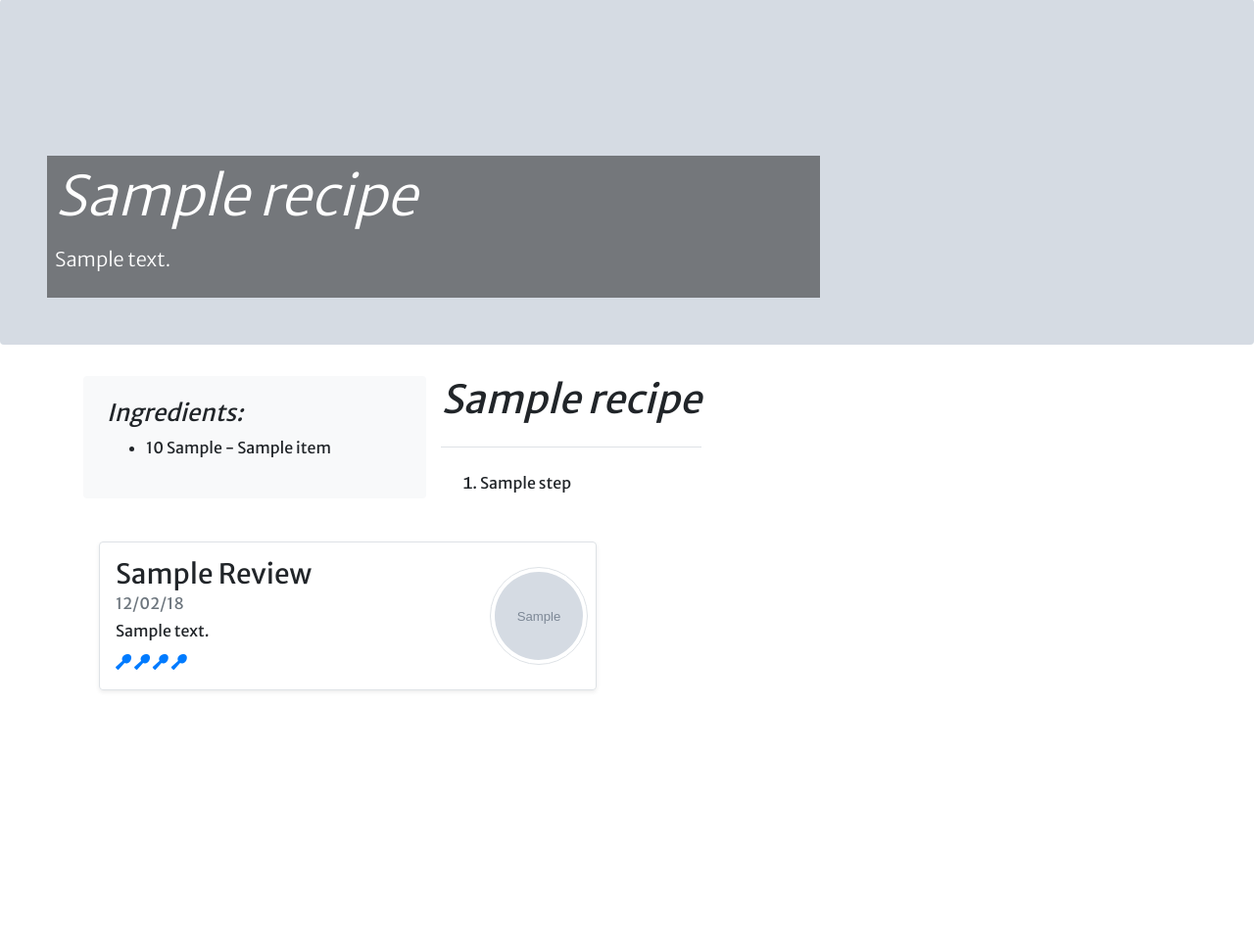
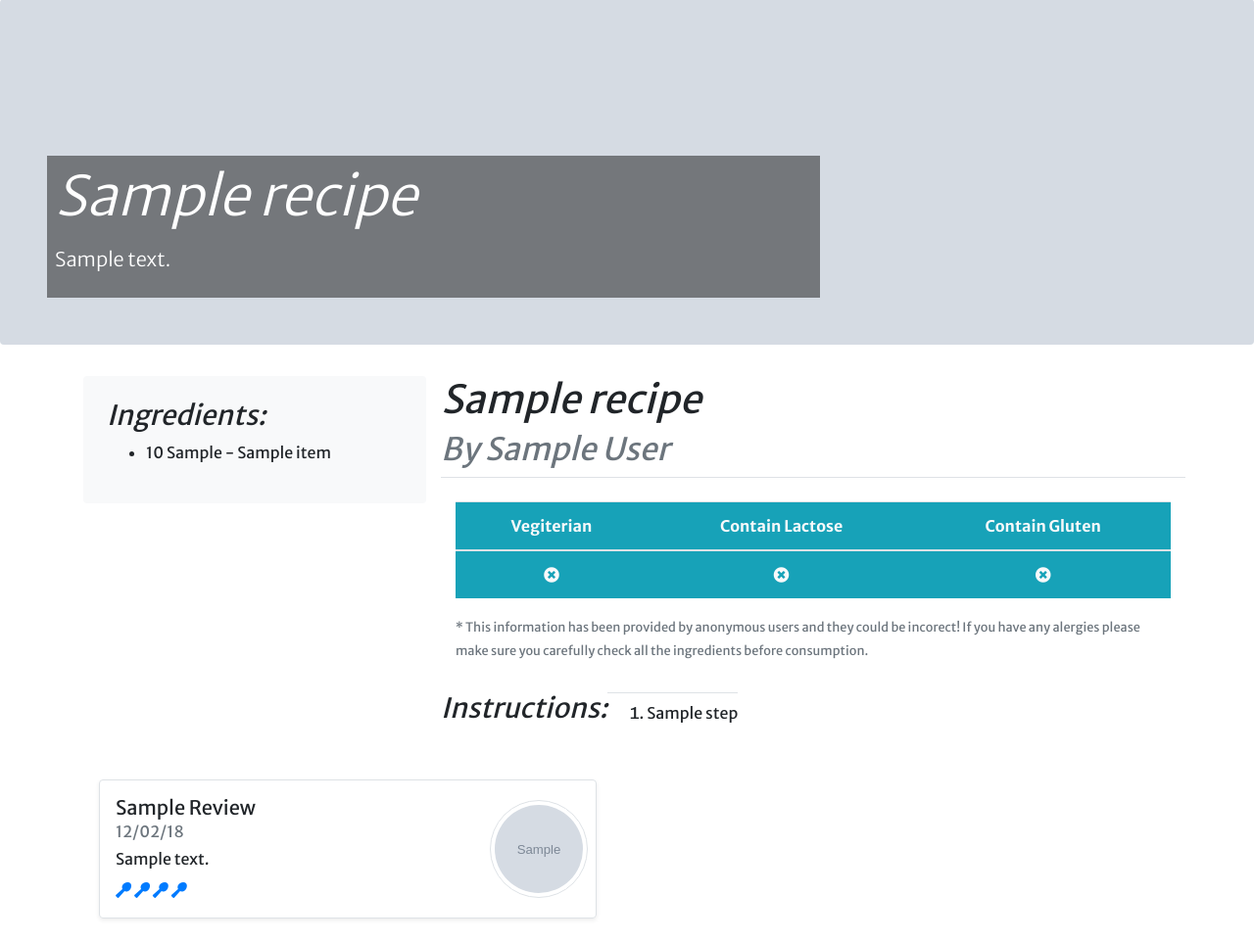
Before and after one commit to pawodyk/CI_MilestoneProject3, a Flask app: template templates/recipe.html in a window 1280 px wide. Shown: the part 57-1019 px from the top of the page at 98% size. Before the commit the page ends 763 px from the top, so only its background shows below. Run offline with Flask 2, Linux system fonts and the light colour scheme; the template is opened without the code that fills it: most values are stand-ins (such as "Sample title", 1, 10 or a date in 2020); grey boxes marked "Sample" are stand-in pictures; lists and menus that the app fills with data are empty; some libraries are stand-ins or nearby versions.

Commit message:
added additional fields to the recepie page; added default picture that will be used when the user do not provide the picture of the recepie

```diff
--- a/templates/recipe.html
+++ b/templates/recipe.html
@@ -14,9 +14,9 @@
 <main role="main" class="container">
   <div class="row">
 
-    <aside class="col-md-4 blog-sidebar">
+    <aside class="col-md-4 sidebar">
       <div class="p-4 mb-3 bg-light rounded">
-        <h4 class="font-italic">Ingredients:</h4>
+        <h3 class="font-italic">Ingredients:</h3>
         <ul>
           {% for item in recipe.ingredients %}
           <li>{{item.ingredient_amount}}&nbsp;{{item.ingredient_units}} - {{item.ingredient_name}}</li>
@@ -24,35 +24,73 @@
         </ul>
       </div>
     </aside>
-    <!-- /.blog-sidebar -->
 
-    <div class="col-md-8 blog-main">
+    <div class="col-md-8">
 
 
-      <div class="row">
-        <h1 class="pb-4 mb-4 font-italic border-bottom">
+      <div class="row ">
+        <h1 class="font-italic">
           {{ recipe.name }}
         </h1>
       </div>
 
-      <div class="row">
-
+      <div class="row border-bottom mb-4">
+        <h2 class="text-muted font-italic">
+          By {{ recipe.author}}
+        </h2>
       </div>
 
-      <div class="row">
-        <div class="blog-post">
+      <div class="row my-3">
+        <div class="col-12">
+          <table class="table text-center bg-info text-light">
+            <thead>
+              <tr>
+                <th scope="col">Vegiterian</th>
+                <th scope="col">Contain Lactose</th>
+                <th scope="col">Contain Gluten</th>
+              </tr>
+            </thead>
+            <tbody>
+              <tr>
+                <td>
+                  {% if recipe.is_vegiterian == True %}
+                  <i class="fas fa-leaf fa-lg"></i>
+                  {% else %}
+                  <i class="fas fa-times-circle"></i>
+                  {% endif %}
+                </td>
+                <td>
+                  {% if recipe.has_lactose == True %}
+                  <i class="fas fa-glass-whiskey fa-lg"></i>
+                  {% else %}
+                  <i class="fas fa-times-circle"></i>
+                  {% endif %}
+                </td>
+                <td>
+                  {% if recipe.has_gluten == True %}
+                  <i class="fas fa-bread-slice fa-lg"></i>
+                  {% else %}
+                  <i class="fas fa-times-circle"></i>
+                  {% endif %}
+                </td>
+              </tr>
+            </tbody>
+          </table>
+          <small class="text-muted">* This information has been provided by anonymous users and they could be incorect! If you have any alergies please make sure you carefully check all the ingredients before consumption.</small>
+        </div>
+      </div>
+
+      <div class="row mt-4 pt-2">
+        <h3 class="font-italic">Instructions:</h3>
+        <div class="border-top py-2">
           <ol>
-            {% for step in recipe.preperation%}
+            {% for step in recipe.preperation %}
             <li class="pb-2">{{step}}</li>
             {% endfor%}
           </ol>
-
         </div>
       </div>
-
-
     </div>
-
   </div>
 
 
@@ -62,11 +100,11 @@
       <div class="row border rounded overflow-hidden m-3 shadow-sm ">
         <div class="col-12 col-sm-8 col-md-12 col-lg-8 p-3 d-flex flex-column position-static">
 
-          <h3 class="mb-0 text-capitalize">{{review.name}}</h3>
+          <h5 class="mb-0 text-capitalize">{{review.name}}</h5>
           <div class="mb-1 text-muted">12/02/18</div>
           <p class="card-text mb-auto">{{review.description}}</p>
           <div class="d-inline-block mt-2 text-primary">
-            {% if review.rating != null%} {% for star in range( review.rating ) %}
+            {% if review.rating != null %} {% for star in range( review.rating ) %}
             <i class="fas fa-utensil-spoon"></i> {% endfor %} {% endif %}
           </div>
         </div>
```
Also changed, not shown: static/img/default.jpg (added).
